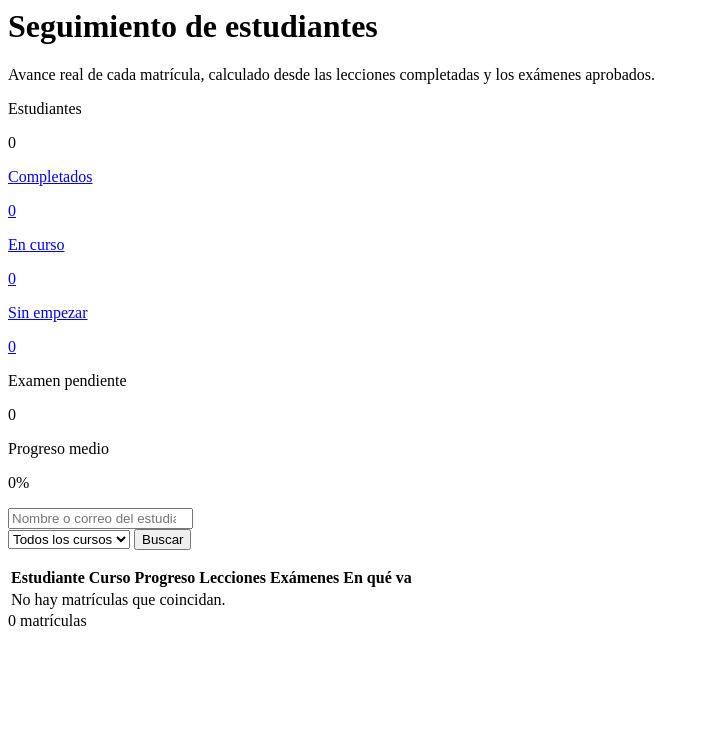
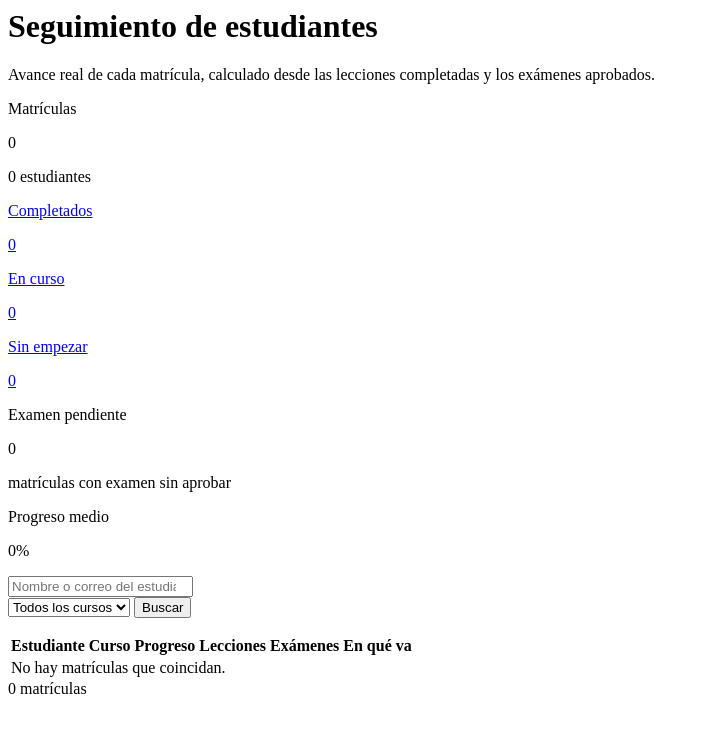
Before and after one commit to innovproj507/pamel, a PHP site: page /admin/views/lms/tracking/index.php in a window 1280 px wide. Shown: the top 732 px of the page, without its empty margins (0-709 px from the left). Run offline with PHP 8.4, Linux system fonts and the light colour scheme.

Commit message:
Progreso real en los estudiantes de un curso, y tarjetas que cuadran
Dos cosas distintas, las dos en el panel.

1) La lista de estudiantes de un curso mostraba 0% a todo el mundo porque
leía lms_enrollments.progress_percentage, una columna que existe pero que
nadie escribe. En "Working Into Enclosed Space" los dos matriculados
tienen las 6 lecciones hechas y el examen aprobado con 100, y la pantalla
decía 0%. Ahora se calcula con el mismo modelo que Seguimiento, para que
las dos pantallas no se contradigan, y bajo la barra se ve de dónde sale
el porcentaje: "6/6 lecciones · 1/1 exámenes".

2) Los números de Seguimiento eran correctos —comprobados recalculándolos
aparte contra la base de producción, coinciden uno a uno—, pero la primera
tarjeta contaba estudiantes distintos (205) mientras completados, en curso
y sin empezar cuentan matrículas (215). No sumaban porque 9 alumnos están
matriculados en más de un curso. La tarjeta pasa a contar matrículas, con
el número de estudiantes debajo como aclaración.

De paso, el resumen dejaba de ser exacto a partir de 500 matrículas: salía
del mismo listado, que está limitado a 500 filas, y habría empezado a
quedarse corto sin avisar. Ahora recorre todas, y la regla de estado está
en un método aparte que comparten listado y resumen.

Co-Authored-By: Claude Opus 5 <noreply@anthropic.com>

```diff
--- a/admin/views/lms/courses/students.php
+++ b/admin/views/lms/courses/students.php
@@ -66,6 +66,11 @@ $statusColor = ['active' => 'bg-blue-100 text-blue-700', 'completed' => 'bg-emer
                         </div>
                         <span class="text-xs font-bold text-gray-600 w-8 text-right"><?= (int)$pct ?>%</span>
                     </div>
+                    <!-- De qué sale ese porcentaje, para no tener que ir a Seguimiento -->
+                    <p class="mt-1 text-[11px] text-gray-400 truncate" title="<?= htmlspecialchars((string)($e['etapa'] ?? '')) ?>">
+                        <?= (int)($e['lecciones_hechas'] ?? 0) ?>/<?= (int)($e['lecciones'] ?? 0) ?> lecciones ·
+                        <?= (int)($e['examenes_aprobados'] ?? 0) ?>/<?= (int)($e['examenes'] ?? 0) ?> exámenes
+                    </p>
                 </td>
                 <td class="px-4 py-3 text-center">
                     <?php $st = $e['status']; ?>
--- a/admin/views/lms/tracking/index.php
+++ b/admin/views/lms/tracking/index.php
@@ -28,15 +28,24 @@ $estados = [
 <!-- Indicadores -->
 <div class="grid grid-cols-2 md:grid-cols-3 xl:grid-cols-6 gap-3 mb-5">
     <?php
+    /*
+        La primera tarjeta cuenta MATRÍCULAS, no estudiantes: completados,
+        en curso y sin empezar son estados de una matrícula y tienen que
+        sumar con ella. Antes mostraba el número de estudiantes distintos
+        y la suma no cuadraba, porque hay alumnos matriculados en varios
+        cursos. El número de estudiantes va ahora debajo, como aclaración.
+    */
     $tarjetas = [
-        ['Estudiantes',       $resumen['estudiantes']  ?? 0, 'slate',   'fa-users',          null],
-        ['Completados',       $resumen['completados']  ?? 0, 'emerald', 'fa-circle-check',   'completado'],
-        ['En curso',          $resumen['en_curso']     ?? 0, 'blue',    'fa-spinner',        'en_curso'],
-        ['Sin empezar',       $resumen['sin_empezar']  ?? 0, 'amber',   'fa-hourglass-start','sin_empezar'],
-        ['Examen pendiente',  $resumen['con_pendiente_examen']  ?? 0, 'rose',   'fa-file-pen', null],
-        ['Progreso medio',    ($resumen['progreso_medio'] ?? 0) . '%', 'violet', 'fa-chart-line', null],
+        ['Matrículas',        $resumen['matriculas']   ?? 0, 'slate',   'fa-users',          null,
+            ($resumen['estudiantes'] ?? 0) . ' estudiantes'],
+        ['Completados',       $resumen['completados']  ?? 0, 'emerald', 'fa-circle-check',   'completado', null],
+        ['En curso',          $resumen['en_curso']     ?? 0, 'blue',    'fa-spinner',        'en_curso',   null],
+        ['Sin empezar',       $resumen['sin_empezar']  ?? 0, 'amber',   'fa-hourglass-start','sin_empezar',null],
+        ['Examen pendiente',  $resumen['con_pendiente_examen']  ?? 0, 'rose',   'fa-file-pen', null,
+            'matrículas con examen sin aprobar'],
+        ['Progreso medio',    ($resumen['progreso_medio'] ?? 0) . '%', 'violet', 'fa-chart-line', null, null],
     ];
-    foreach ($tarjetas as [$texto, $valor, $color, $icono, $filtroEstado]):
+    foreach ($tarjetas as [$texto, $valor, $color, $icono, $filtroEstado, $aclaracion]):
         $activo = $filtroEstado !== null && ($filtros['estado'] ?? '') === $filtroEstado;
         $url = '/manager/lms/seguimiento?' . http_build_query(array_filter([
             'curso'  => $filtros['course_id'] ?? null,
@@ -50,6 +59,9 @@ $estados = [
             <div class="min-w-0">
                 <p class="text-[10px] font-black text-gray-400 uppercase tracking-widest truncate"><?= $texto ?></p>
                 <p class="text-xl font-black text-<?= $color ?>-600 mt-0.5"><?= $valor ?></p>
+                <?php if ($aclaracion): ?>
+                <p class="text-[10px] text-gray-400 truncate" title="<?= htmlspecialchars($aclaracion) ?>"><?= htmlspecialchars($aclaracion) ?></p>
+                <?php endif; ?>
             </div>
             <i class="fas <?= $icono ?> text-<?= $color ?>-300 text-sm mt-1"></i>
         </div>
```
Also changed, not shown: plugins/elearning/Controllers/AdminCourseController.php (+20 -0 lines), plugins/elearning/Models/Progress.php (+62 -26 lines).
